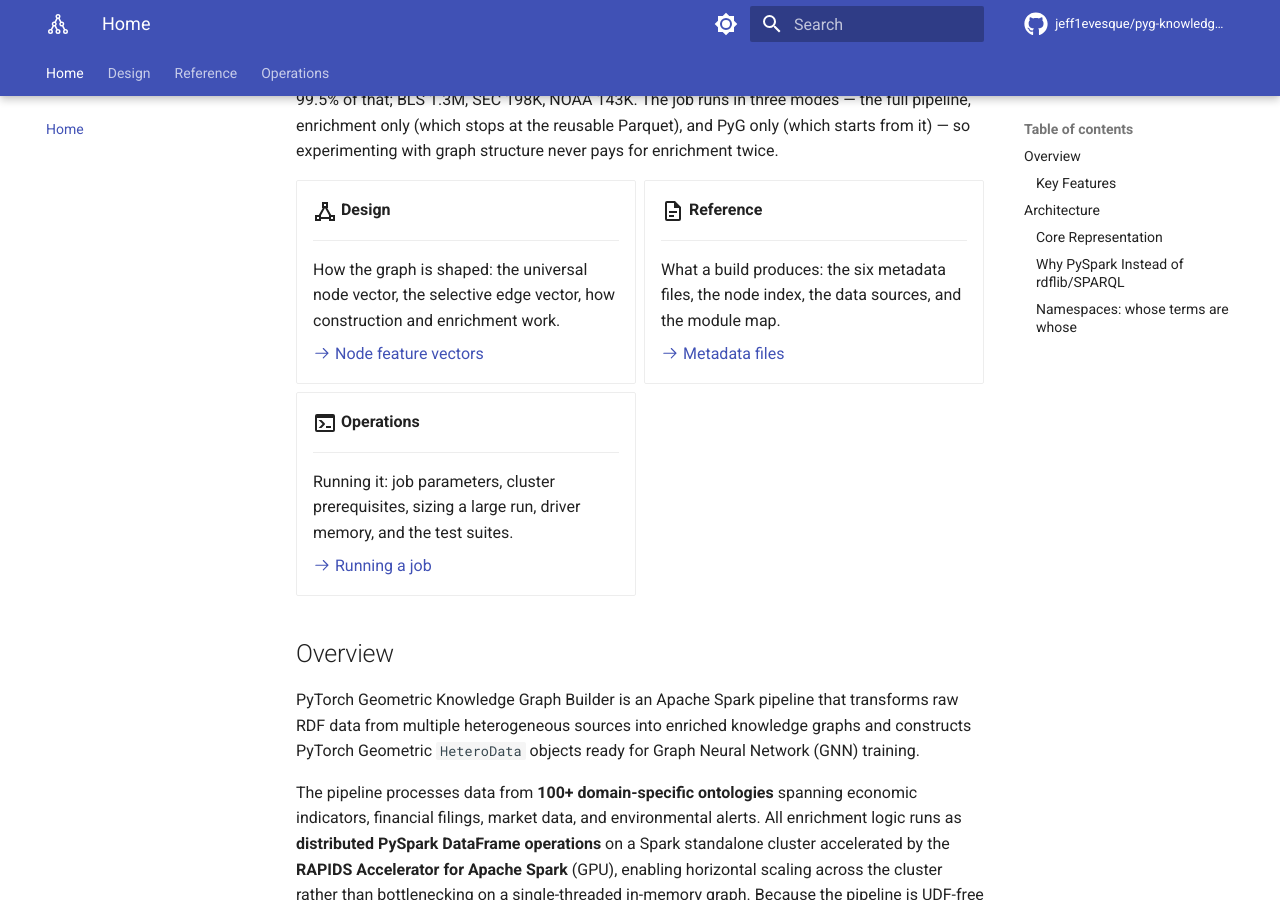
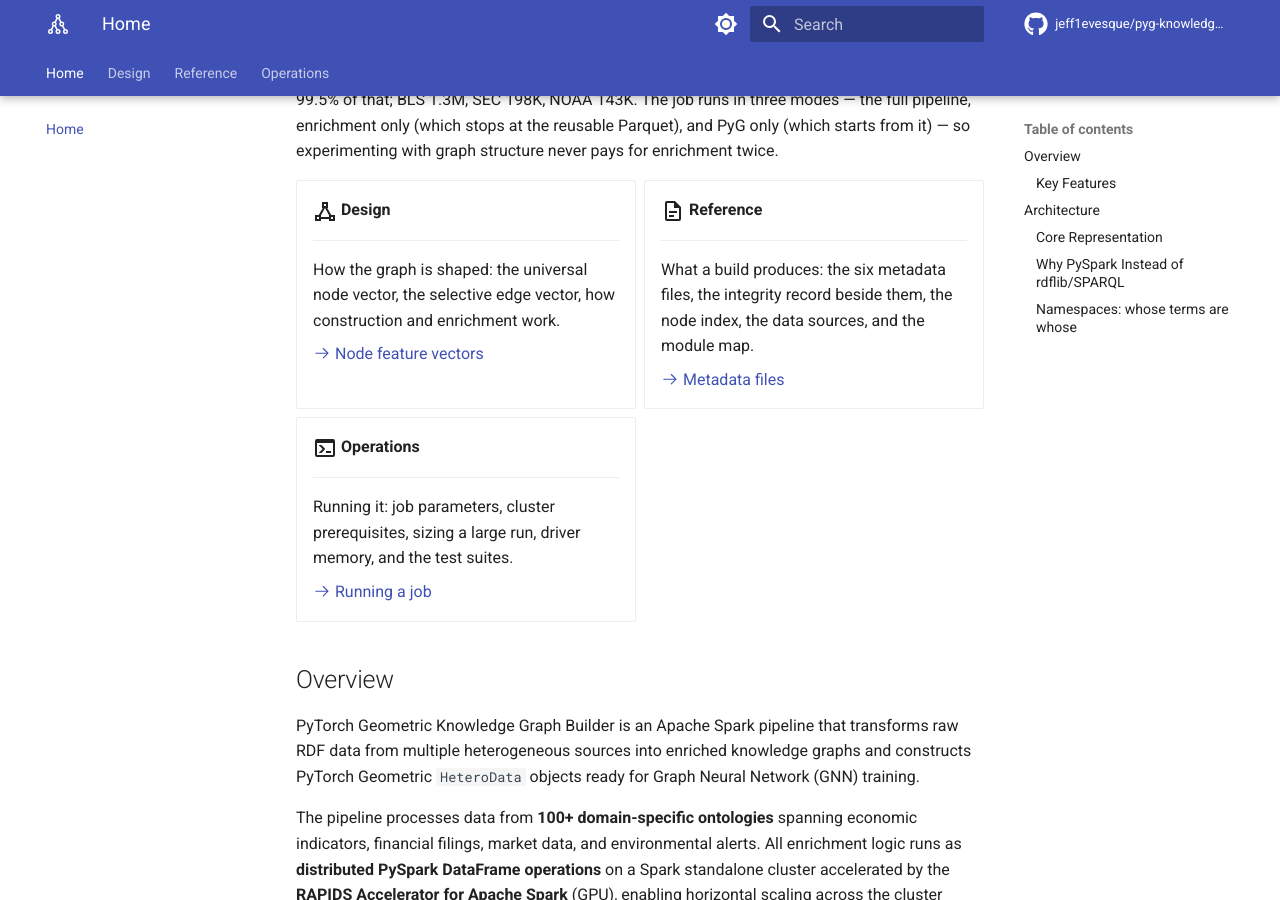
Before and after one commit to jeff1evesque/pyg-knowledge-graph-builder, an MkDocs documentation site: the page built from documentation/index.md, in a window 1280 px wide and 900 px high, scrolled down 537 px. Built offline with MkDocs 1.6.1 and Material for MkDocs 9.7.7, drawn with Linux system fonts in a browser that asks for light colours; comment, search, counter and statistics services are not loaded.

Commit message:
#400: index.md, the reference card lists what a build produces

```diff
--- a/documentation/index.md
+++ b/documentation/index.md
@@ -114,8 +114,8 @@ structure never pays for enrichment twice.
 
     ---
 
-    What a build produces: the six metadata files, the node index, the data
-    sources, and the module map.
+    What a build produces: the six metadata files, the integrity record beside
+    them, the node index, the data sources, and the module map.
 
     [:octicons-arrow-right-24: Metadata files](reference/outputs.md)
 
```
